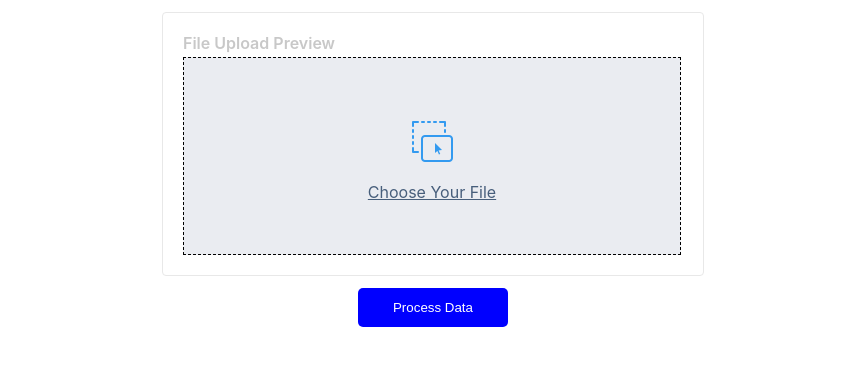
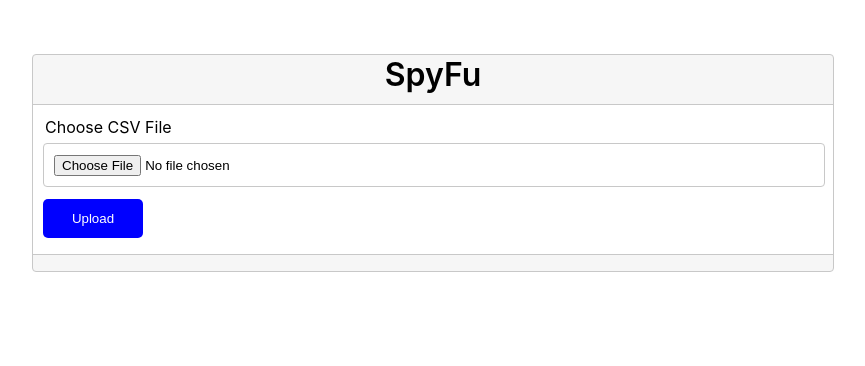
Before and after one commit to NSaiEPS/getExecldata, a React (Create React App) app: page / in a window 1280 px wide. Shown: the top 366 px of the page, without its empty margins (207-1072 px from the left). Built offline with nearby package versions, Linux system fonts and the light colour scheme.

Commit message:
UI changes

```diff
--- a/src/Apps.js
+++ b/src/Apps.js
@@ -6,6 +6,7 @@
 import { InboxOutlined } from "@ant-design/icons";
 import Dragger from "antd/es/upload/Dragger";
 import drag from "./icons8-drag-and-drop-100.png";
+import { LoadingOutlined } from "@ant-design/icons";
 function App() {
   const [file, setFile] = useState(null);
   const [filenamae, setFileName] = useState("");
@@ -215,7 +216,7 @@
       {
         <div
           style={{
-            marginTop: "12px",
+            marginTop: "54px",
             display: "flex",
             justifyContent: "center",
             alignItems: "center",
@@ -224,16 +225,25 @@
         >
           <div
             style={{
-              width: "500px",
-              border: "1.5px solid #E8E8E8",
-              padding: "20px",
+              width: "800px",
+              border: "1px solid #C8C8C8",
+              //   padding: "4px",
               //   margin: "5px 5px",
               borderRadius: "4px",
-              backgroundColor: "#FFFFFF",
+              backgroundColor: "#f0f0f090",
             }}
           >
-            <span style={{ color: "#c8c8c8", fontWeight: 600 }}>
-              File Upload Preview{" "}
+            <span
+              style={{
+                color: "#000",
+                fontWeight: 600,
+                textAlign: "center",
+                fontSize: "32px",
+                display: "block",
+                marginBottom: "10px",
+              }}
+            >
+              SpyFu{" "}
             </span>
             {/* <Dragger
               onChange={(info) => handleFileChange(info.file)}
@@ -255,22 +265,47 @@
             {/* </Dragger> */}
             <div
               style={{
-                width: "424px",
-                padding: "36px",
-                border: "1px dashed black",
-                marginTop: "4px",
-                backgroundColor: "#eaecf1",
+                borderTop: "1px solid #C8C8C8",
+                width: "800px",
+                borderBottom: "1px solid #C8C8C8",
+                // padding: "8px",
+                marginBottom: "16px",
+                // marginLeft: "1px",
+                backgroundColor: "#FFFFFF",
+                // borderRadius: "4px",
+              }}
+            >
+              <span
+                style={{
+                  display: "block",
+                  marginTop: "12px",
+                  marginLeft: "12px",
+                }}
+              >
+                {" "}
+                Choose CSV File
+              </span>
+              <div
+                style={{
+                  width: "760px",
+                  padding: "10px",
+                  border: "1px solid #C8C8C8",
+                  marginTop: "6px",
+                  marginLeft: "10px",
+                  borderRadius: "4px",
+                  // backgroundColor: "#eaecf1",
                 }}
               >
                 <input
                   type="file"
-                style={{ opacity: 0 }}
+                  style={{ opacity: 1 }}
                   name={"filenamae"}
                   ref={inputRef}
                   onChange={handleFileChange}
                   //   placeholder="hio"
                 />
-              <div
+
+                {/* <div
                 style={{
                   display: "flex",
                   justifyContent: "center",
@@ -280,8 +315,8 @@
                 onClick={() => inputRef.current.click()}
               >
                 <img src={drag} alt="" width={50} height={50} />
-              </div>
-              <p
+              </div> */}
+                {/* <p
                 onClick={() => inputRef.current.click()}
                 style={{
                   textAlign: "center",
@@ -291,23 +326,18 @@
                 }}
               >
                 <span>{filenamae ? filenamae : "Choose Your File"}</span>
-              </p>
+              </p> */}
               </div>
-          </div>
-          <div
-            style={{
-              display: "flex",
-              //   justifyContent: "start",
-              marginTop: "12px",
-            }}
-          >
               <button
                 style={{
-                width: "150px",
+                  width: "100px",
                   padding: "12px",
                   backgroundColor: `${isComplete === 1 ? "#c8c8c8" : "blue"}`,
                   color: "white",
                   border: "none",
+                  marginLeft: "10px",
+                  marginBottom: "16px",
+                  marginTop: "12px",
                   borderRadius: "5px",
                   cursor: `${isComplete === 1 ? "none" : "pointer"}`,
                 }}
@@ -318,14 +348,13 @@
                   }
                 }}
               >
-              Process Data
+                Upload
               </button>
-
               {isComplete === 2 ? (
                 <button
                   onClick={handleDownload}
                   style={{
-                  width: "150px",
+                    width: "100px",
                     padding: "12px",
                     backgroundColor: "blue",
                     color: "white",
@@ -339,6 +368,14 @@
                 </button>
               ) : null}
             </div>
+          </div>
+          <div
+            style={{
+              display: "flex",
+              //   justifyContent: "start",
+              marginTop: "12px",
+            }}
+          ></div>
           {/* <Button type="primary" icon={<PoweroffOutlined />} loading={true} /> */}
         </div>
       }
@@ -351,7 +388,17 @@
             marginTop: "10%",
           }}
         >
-          <Spin />
+          {/* <Spin /> */}
+          <Spin
+            indicator={
+              <LoadingOutlined
+                style={{
+                  fontSize: 24,
+                }}
+                spin
+              />
+            }
+          />
         </div>
       )}
     </>
```
Lines whose indentation alone changed are shown as unchanged.
